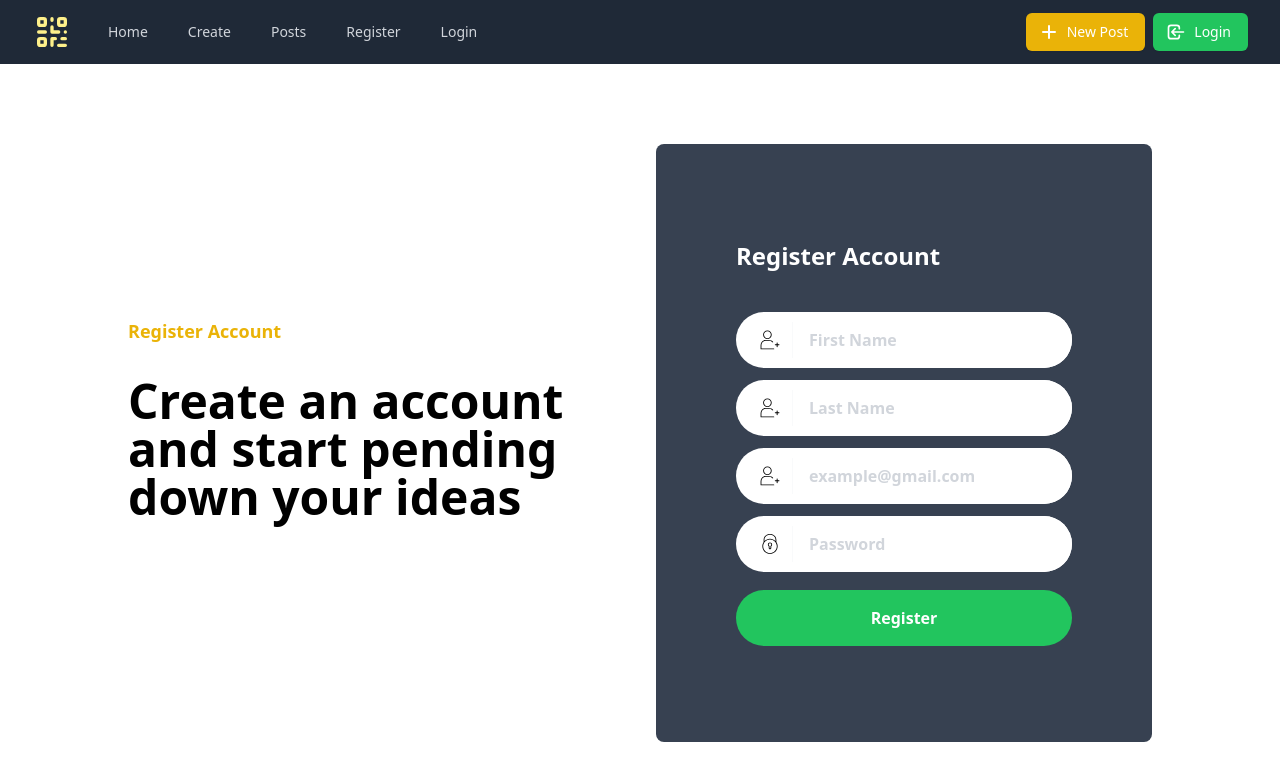
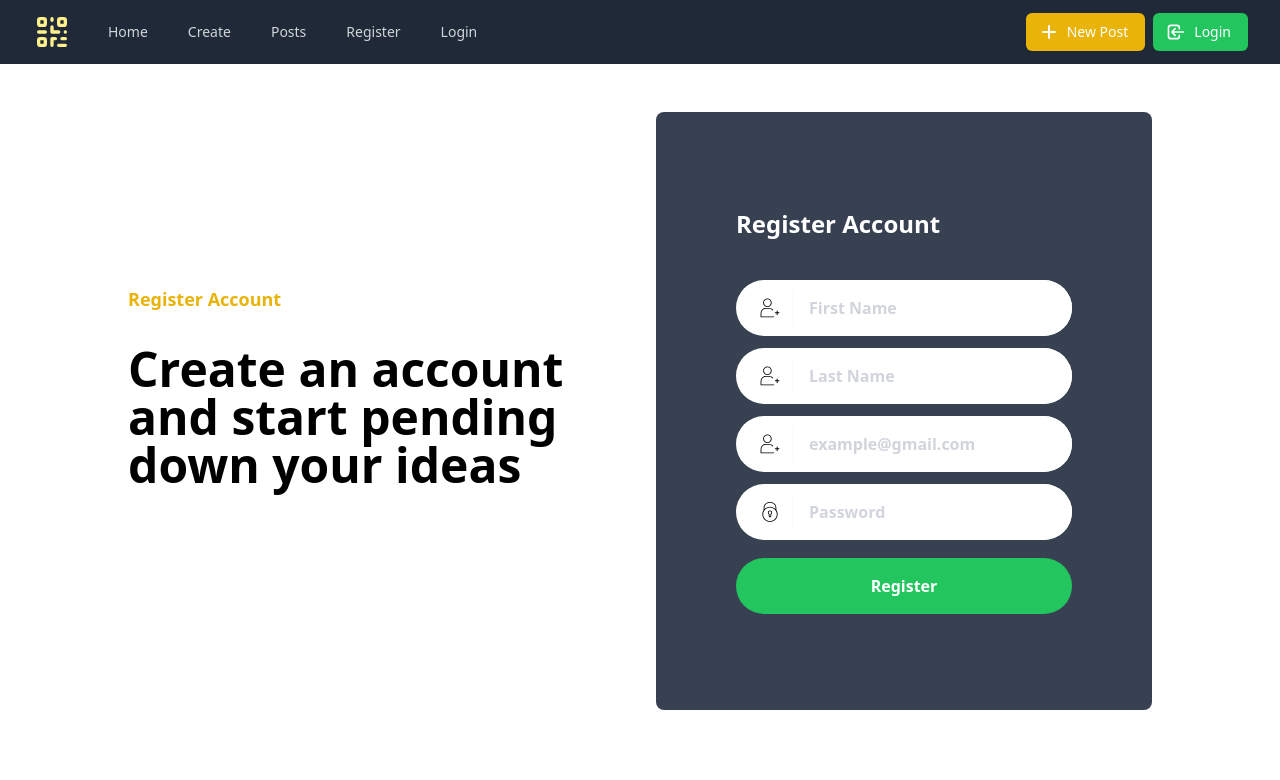
Before and after one commit to bahadirkalacay/DeveloperBlog, a React (Create React App) app in the folder frontend/: page /register in a window 1280 px wide. Shown: the top 780 px of the page. Built offline with nearby package versions, Linux system fonts and the light colour scheme.

Commit message:
Update Register.js

```diff
--- a/frontend/src/components/Users/Register/Register.js
+++ b/frontend/src/components/Users/Register/Register.js
@@ -36,7 +36,7 @@
      return <Redirect to={`/profile/${userAuth?._id}`} />
   }
   return (
-    <section className="relative py-20 2xl:py-40 bg-white overflow-hidden">
+    <section className="relative py-12 2xl:py-20 bg-white overflow-hidden">
     <div className="relative container px-4 mx-auto">
       <div className="max-w-5xl mx-auto">
         <div className="flex flex-wrap items-center -mx-4">
```
